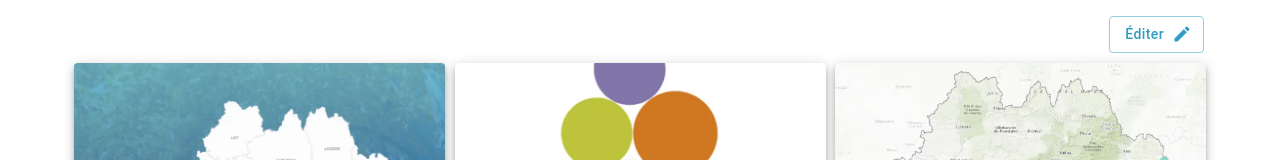
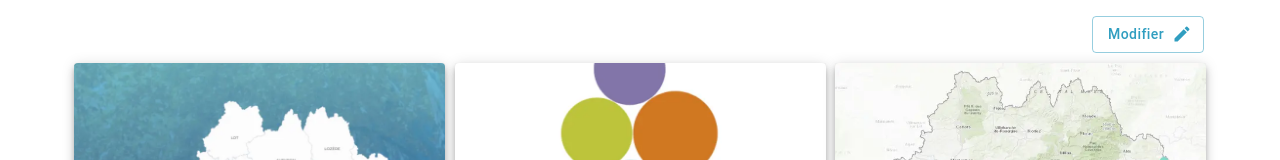
Before and after one commit to makinacorpus/demo-react-grid-layout, a React (Vite) app: page / in a window 1280 px wide. Shown: the top 160 px of the page. Built offline with nearby package versions, Linux system fonts and the light colour scheme.

Commit message:
Change edit button label

```diff
--- a/src/App.jsx
+++ b/src/App.jsx
@@ -113,7 +113,7 @@ const App = () => {
           endIcon={editMode ? <DoneIcon /> : <EditIcon />}
           sx={{ textTransform: 'none', mx: 0.5 }}
         >
-          {!editMode ? 'Éditer' : 'Terminer'}
+          {!editMode ? 'Modifier' : 'Terminer'}
         </Button>
       </Box>
 
```
